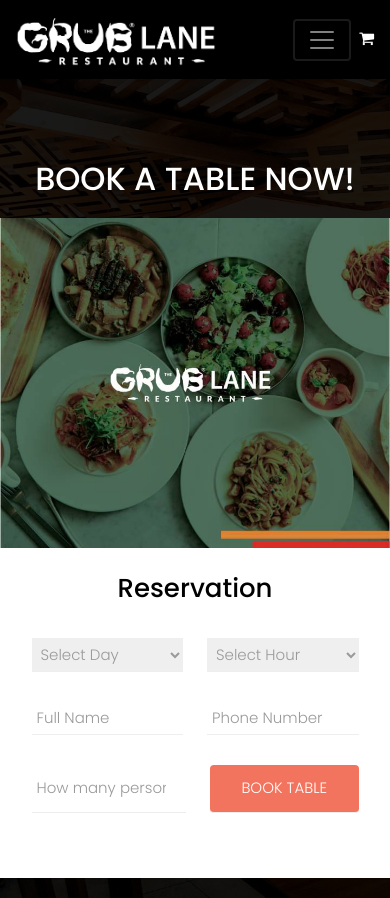
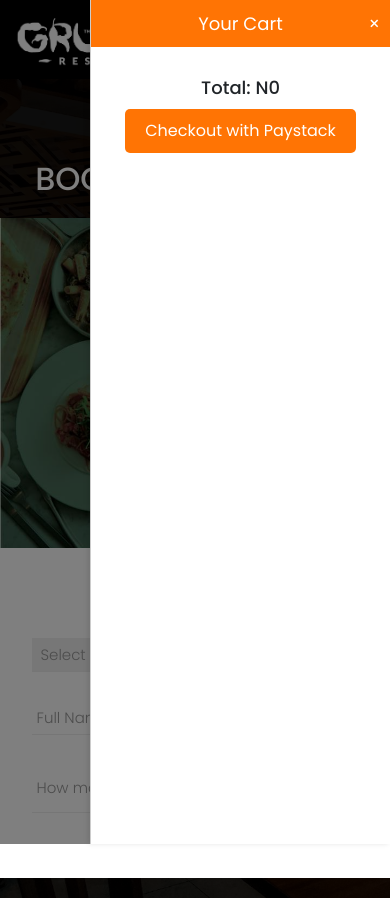
Before and after one commit to Dahmii/Grub-Lane, a plain HTML site: page reservation.html in a window 390 px wide. Both pictures are taken after a click on the link 366 px from the left and 39 px from the top of the page. Drawn offline with nearby package versions, Linux system fonts and the light colour scheme; a web font is replaced by a local one.

Commit message:
updated mobile view

```diff
--- a/css/reservation.css
+++ b/css/reservation.css
@@ -110,8 +110,114 @@ header .navbar .dropdown-menu a {
   padding-bottom: 7px;
 }
 
+/* Styling for cart icon navbar */
+.side-cart {
+  position: fixed;
+  right: 0;
+  top: 0;
+  width: 300px;
+  height: 100%;
+  background: white;
+  border-left: 1px solid #ccc;
+  box-shadow: -2px 0 5px rgba(0, 0, 0, 0.1);
+  overflow-y: auto;
+  transform: translateX(100%);
+  transition: transform 0.3s ease-in-out;
+  z-index: 1000;
+}
+
+.side-cart.active {
+  transform: translateX(0);
+}
+
+.side-cart-header {
+  background: #ff7404;
+  color: white;
+  padding: 10px;
+  text-align: center;
+  font-size: 18px;
+  position: relative;
+}
+
+.side-cart-close {
+  position: absolute;
+  right: 10px;
+  top: 10px;
+  cursor: pointer;
+}
+
+.side-cart-items {
+  padding: 10px;
+}
+
+.side-cart-item {
+  display: flex;
+  justify-content: space-between;
+  align-items: center;
+  padding: 10px 0;
+  border-bottom: 1px solid #eee;
+}
+
+.side-cart-item h4 {
+  margin: 0;
+  font-size: 16px;
+}
+
+.side-cart-item p {
+  margin: 0;
+  font-size: 14px;
+}
+
+.side-cart-item .remove-btn {
+  cursor: pointer;
+  color: red;
+}
+
+.side-cart-footer {
+  padding: 10px;
+  text-align: center;
+}
+
+.side-cart-footer h3 {
+  margin: 0 0 10px;
+  font-size: 18px;
+}
+
+.side-cart-footer button {
+  background: #ff7404;
+  color: white;
+  border: none;
+  padding: 10px 20px;
+  cursor: pointer;
+  border-radius: 5px;
+}
+
+.add-to-cart-btn {
+  background: #ff7404;
+  color: white;
+  border: none;
+  padding: 5px 10px;
+  cursor: pointer;
+  border-radius: 5px;
+  margin-top: 10px;
+}
+
+.overlay {
+  position: fixed;
+  top: 0;
+  left: 0;
+  width: 100%;
+  height: 100%;
+  background: rgba(0, 0, 0, 0.5);
+  z-index: 999;
+  display: none;
+}
+
+.overlay.active {
+  display: block;
+}
+
 /* Custom styles for cart icon and navbar */
-
 .navbar-nav {
   display: flex;
   align-items: center;
@@ -131,22 +237,39 @@ header .navbar .dropdown-menu a {
   color: #ff7404;
 }
 
+/* Hide cart button on larger screens */
 @media (min-width: 768px) {
   #cart-button {
     display: none;
   }
 }
+
+/* Style adjustments for mobile view */
 @media (max-width: 768px) {
-  .navbar-toggler {
-    margin-right: 0.5rem;
+  .navbar {
+    justify-content: space-between;
   }
 
-  .nav-item-cart {
-    order: 1;
+  .navbar-brand {
+    margin-right: auto;
+  }
+
+  .d-flex {
+    display: flex;
+    align-items: center;
     margin-left: auto;
   }
+
+  .navbar-toggler {
+    order: 1; /* Ensure hamburger menu comes first */
+  }
+
+  #cart-button {
+    order: 2; /* Ensure cart button comes next to the hamburger menu */
+    padding: 0.5rem;
+    color: white;
+  }
 }
-
 /* RESERVATION STYLES */
 .banner {
   min-height: 100vh;
--- a/css/style.css
+++ b/css/style.css
@@ -101,7 +101,6 @@ header {
 header .navbar-brand {
   font-family: "DM Serif Display", serif;
   font-size: 2rem;
-  padding-right: 200px;
 }
 
 header .navbar-brand.absolute {
--- /dev/null
+++ b/js/cart.js
@@ -0,0 +1,98 @@
+// cart.js
+
+// Initialize cart
+let cart = JSON.parse(localStorage.getItem("cart")) || [];
+
+// Function to render cart items in the side cart
+function renderCart() {
+  const cartItemsContainer = document.getElementById("side-cart-items");
+  cartItemsContainer.innerHTML = "";
+
+  let totalPrice = 0;
+
+  cart.forEach((item, index) => {
+    const cartItemDiv = document.createElement("div");
+    cartItemDiv.classList.add("side-cart-item");
+    cartItemDiv.innerHTML = `
+      <h4>${item.name}</h4>
+      <p>N${item.price} x ${item.quantity}</p>
+      <span class="remove-btn" data-index="${index}">&times;</span>
+    `;
+    cartItemsContainer.appendChild(cartItemDiv);
+
+    totalPrice += item.price * item.quantity;
+  });
+
+  document.getElementById("total-price").textContent = `Total: N${totalPrice}`;
+
+  // Add event listeners for remove buttons
+  document.querySelectorAll(".remove-btn").forEach((button) => {
+    button.addEventListener("click", function () {
+      const itemIndex = this.getAttribute("data-index");
+      cart.splice(itemIndex, 1);
+      localStorage.setItem("cart", JSON.stringify(cart));
+      renderCart();
+    });
+  });
+}
+
+// Initial render
+renderCart();
+
+// Handle click event for Add to Cart button
+document.querySelectorAll(".add-to-cart-btn").forEach((button) => {
+  button.addEventListener("click", function () {
+    // Get item name and price from data attributes
+    const itemName = this.getAttribute("data-item");
+    const itemPrice = parseInt(this.getAttribute("data-price"));
+
+    // Check if item is already in cart
+    const existingItemIndex = cart.findIndex((item) => item.name === itemName);
+
+    if (existingItemIndex > -1) {
+      // Increment quantity if item already exists
+      cart[existingItemIndex].quantity += 1;
+    } else {
+      // Add new item to cart
+      cart.push({ name: itemName, price: itemPrice, quantity: 1 });
+    }
+
+    // Save cart to localStorage
+    localStorage.setItem("cart", JSON.stringify(cart));
+
+    // Render cart again to update the side cart
+    renderCart();
+
+    // Show the side cart
+    document.getElementById("side-cart").classList.add("active");
+    document.getElementById("overlay").classList.add("active");
+  });
+});
+
+// Toggle side cart visibility
+document.getElementById("cart-button").addEventListener("click", function () {
+  document.getElementById("side-cart").classList.toggle("active");
+  document.getElementById("overlay").classList.toggle("active");
+});
+
+// Close side cart
+document
+  .getElementById("side-cart-close")
+  .addEventListener("click", function () {
+    document.getElementById("side-cart").classList.remove("active");
+    document.getElementById("overlay").classList.remove("active");
+  });
+
+// Close side cart when clicking outside
+document.getElementById("overlay").addEventListener("click", function () {
+  document.getElementById("side-cart").classList.remove("active");
+  document.getElementById("overlay").classList.remove("active");
+});
+
+// Checkout with Paystack (sample implementation)
+document
+  .getElementById("checkout-button")
+  .addEventListener("click", function () {
+    // Replace with your actual Paystack integration code
+    // alert("Checkout with Paystack");
+  });
--- a/reservation.html
+++ b/reservation.html
@@ -120,6 +120,26 @@
       </div>
     </div>
   </section>
+
+  <!-- SIDE CART -->
+  <div id="side-cart" class="side-cart">
+    <div class="side-cart-header">
+      Your Cart
+      <span id="side-cart-close" class="side-cart-close">&times;</span>
+    </div>
+    <div id="side-cart-items" class="side-cart-items">
+      <!-- Cart items will be inserted here by JavaScript -->
+    </div>
+    <div class="side-cart-footer">
+      <h3 id="total-price">Total: N0</h3>
+      <button id="checkout-button">Checkout with Paystack</button>
+    </div>
+  </div>
+
+
+  <!-- OVERLAY -->
+  <div id="overlay" class="overlay"></div>
+
   <!-- <section class="section bg-light">
       <div class="container">
         <div class="row justify-content-center mb-5">
@@ -215,6 +235,8 @@
   <script src="js/jquery.magnific-popup.min.js"></script>
   <script src="js/magnific-popup-options.js"></script>
   <script src="js/main.js"></script>
+  <script src="js/cart.js"></script>
+
   <script async src="https://www.googletagmanager.com/gtag/js?id=UA-23581568-13"></script>
   <script>
     window.dataLayer = window.dataLayer || [];
```
Also changed, not shown: about.html (+22 -0 lines), contact.html (+22 -0 lines), dine-in.html (+22 -0 lines), index.html (+20 -0 lines), img/GRUB LANE-10.png (added).
